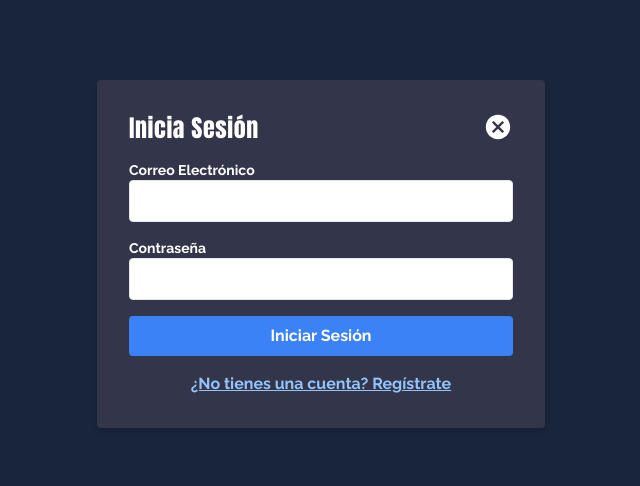
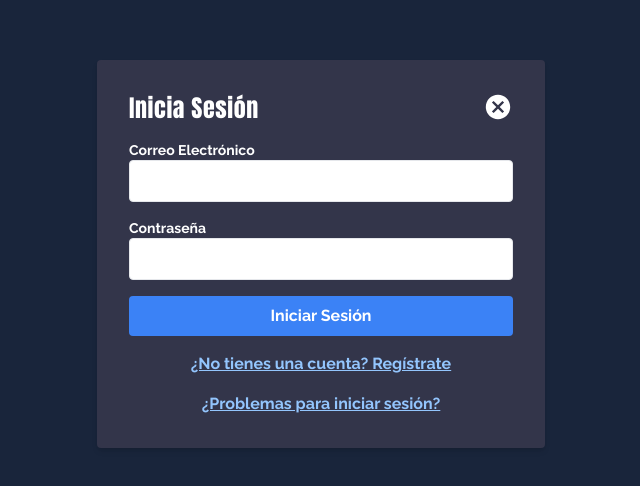
Before and after one commit to Darkyapper/alumnet, a React (Vite) app: page /login in a window 1280 px wide. Shown: the part 146-632 px from the top of the page, without its empty margins (319-959 px from the left). Built offline with nearby package versions, Linux system fonts and the light colour scheme.

Commit message:
add support link for login issues in LoginForm component

```diff
--- a/src/components/loginForm/LoginForm.jsx
+++ b/src/components/loginForm/LoginForm.jsx
@@ -110,6 +110,10 @@ function LoginForm() {
                         onClick={handleNavigateToSignUpForm}>
                             ¿No tienes una cuenta? Regístrate
                         </p>
+                        <p className="text-blue-300 mt-4 font-bold cursor-pointer underline hover:text-blue-800">
+                            ¿Problemas para iniciar sesión?
+                        </p>
+
                     </div>
                 </form>
             </div>
```
